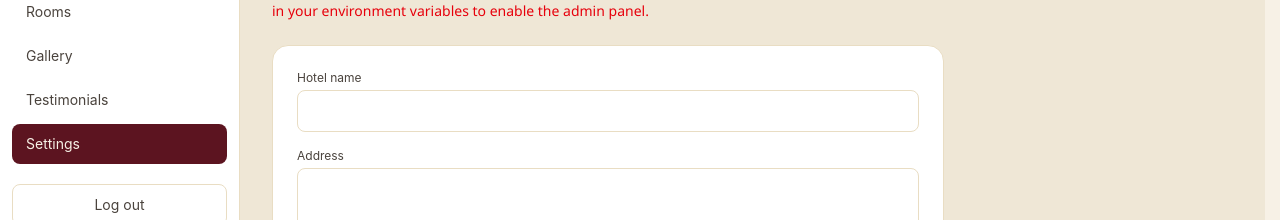
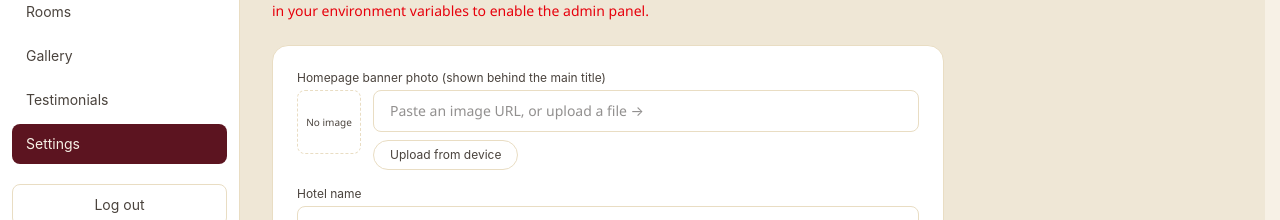
Before and after one commit to tipsactivelife-afk/Rajput-palace-, a Next.js app: page /admin/settings in a window 1280 px wide. Shown: the part 247-467 px from the top of the page. Built offline with nearby package versions, Linux system fonts and the light colour scheme; no server answers.

Commit message:
Update page.tsx

```diff
--- a/src/app/admin/(dashboard)/settings/page.tsx
+++ b/src/app/admin/(dashboard)/settings/page.tsx
@@ -2,6 +2,7 @@
 
 import { useEffect, useState } from "react";
 import type { HotelSettings } from "@/lib/types";
+import { ImageUploadField } from "@/components/admin/ImageUploadField";
 
 type SettingsForm = {
   hotel_name: string;
@@ -11,6 +12,7 @@ type SettingsForm = {
   email: string;
   google_maps_url: string;
   description: string;
+  hero_image: string;
 };
 
 const EMPTY_FORM: SettingsForm = {
@@ -21,6 +23,7 @@ const EMPTY_FORM: SettingsForm = {
   email: "",
   google_maps_url: "",
   description: "",
+  hero_image: "",
 };
 
 export default function AdminSettingsPage() {
@@ -46,6 +49,7 @@ export default function AdminSettingsPage() {
             email: s.email || "",
             google_maps_url: s.google_maps_url || "",
             description: s.description || "",
+            hero_image: s.hero_image || "",
           });
         }
       } catch (e) {
@@ -93,6 +97,11 @@ export default function AdminSettingsPage() {
 
       {loaded && (
         <div className="mt-6 rounded-2xl border border-stone bg-white p-6 space-y-4">
+          <ImageUploadField
+            label="Homepage banner photo (shown behind the main title)"
+            value={form.hero_image}
+            onChange={(url) => setForm((f) => ({ ...f, hero_image: url }))}
+          />
           <Field label="Hotel name">
             <input className="input" value={form.hotel_name} onChange={(e) => setForm((f) => ({ ...f, hotel_name: e.target.value }))} />
           </Field>
```
